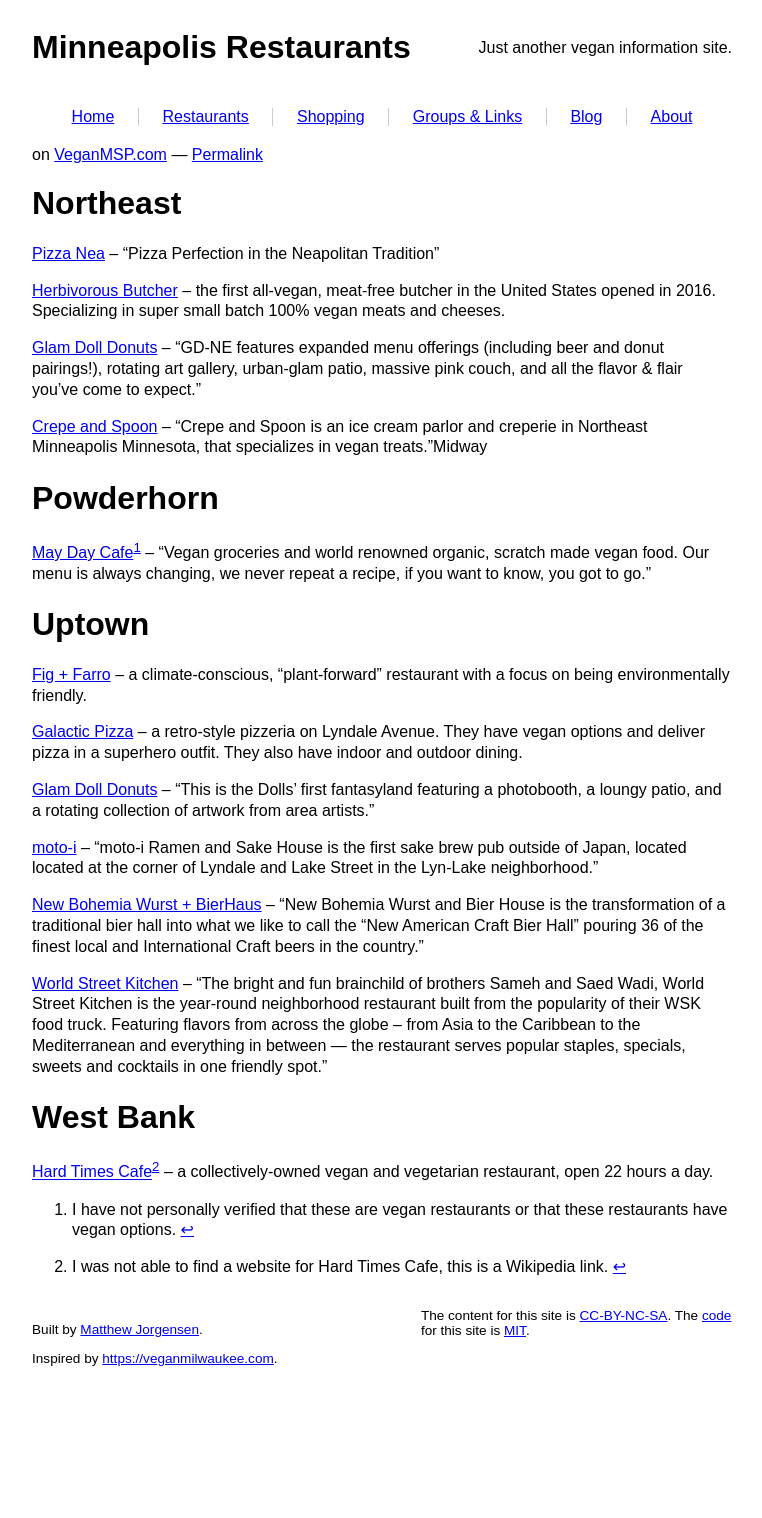
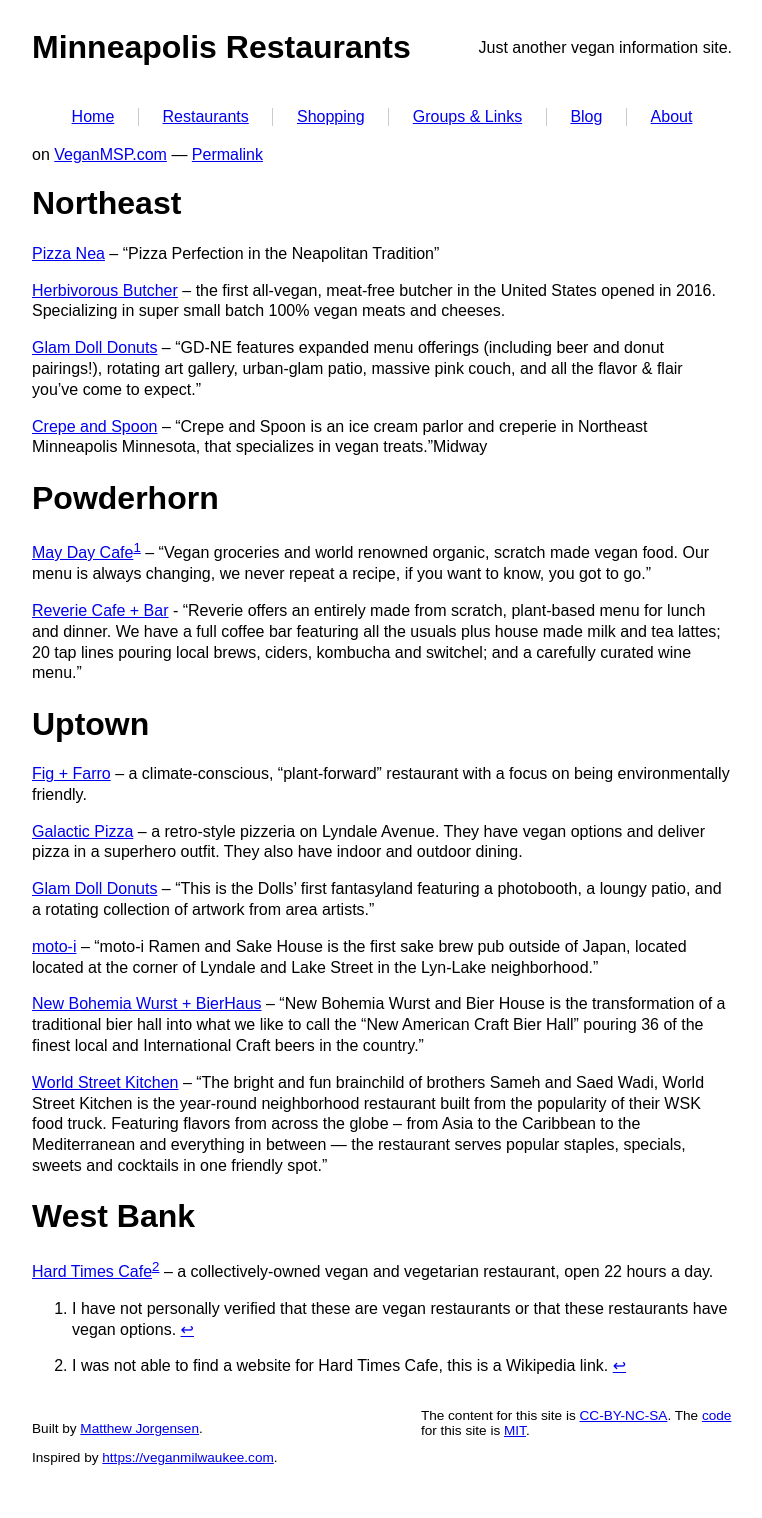
Before and after one commit to VeganMSP/veganmsp.com-jekyll, a Jekyll site: the page built from restaurants/minneapolis.md, in a window 1280 px wide. Shown: the whole page, without its empty margins (258-1020 px from the left). Built offline with Jekyll 4.4.1, drawn with Linux system fonts in a browser that asks for light colours; before the commit the page ends 1419 px from its top, so only the background shows below that.

Commit message:
Fixes #6: Add Reverie’s new brick and mortar store

```diff
--- a/restaurants/minneapolis.md
+++ b/restaurants/minneapolis.md
@@ -33,7 +33,14 @@
 organic, scratch made vegan food. Our menu is always changing, we never
 repeat a recipe, if you want to know, you got to go.”
 
+[Reverie Cafe + Bar][reverie] - "Reverie offers an entirely made from
+scratch, plant-based menu for lunch and dinner. We have a full coffee
+bar featuring all the usuals plus house made milk and tea lattes; 20 tap
+lines pouring local brews, ciders, kombucha and switchel; and a
+carefully curated wine menu."
+
 [maydaycafe]:https://eurekacompassveganfood.com/
+[reverie]:https://www.reveriempls.com/
 
 # Uptown
 
```
